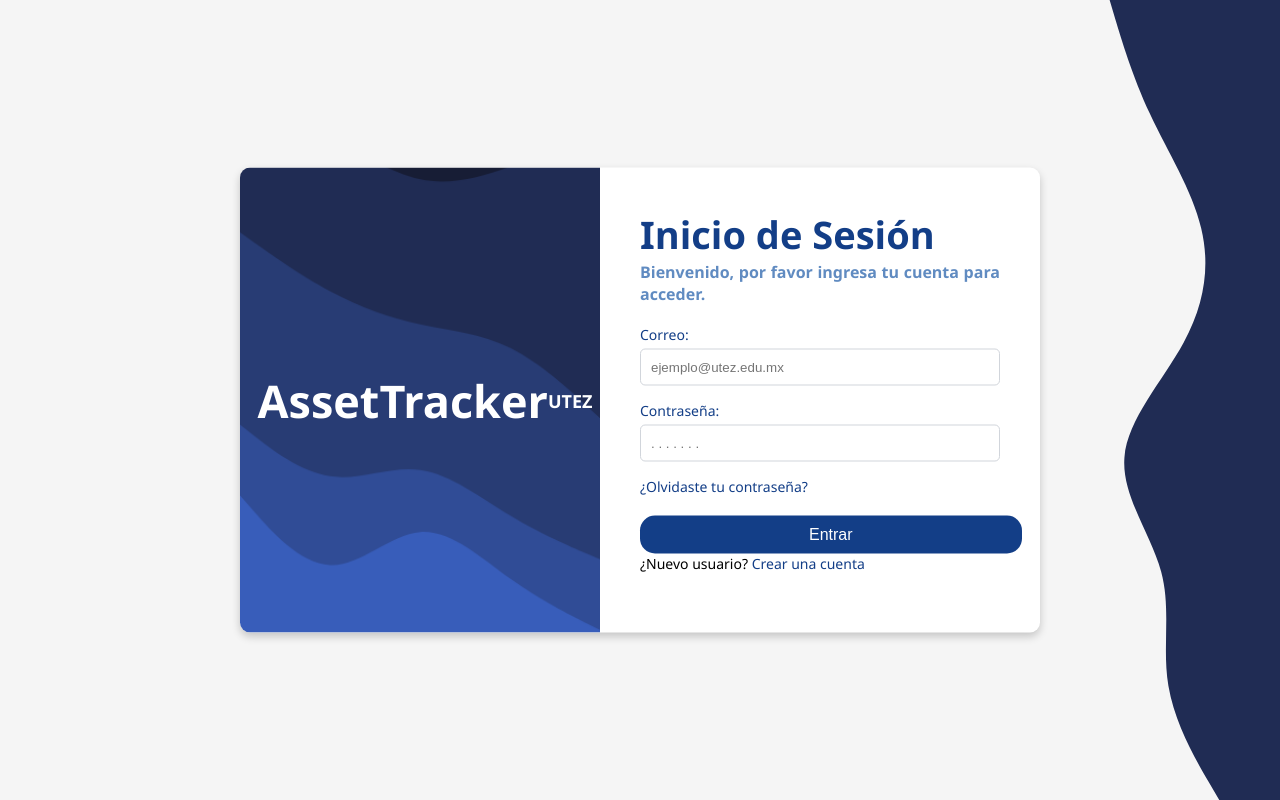
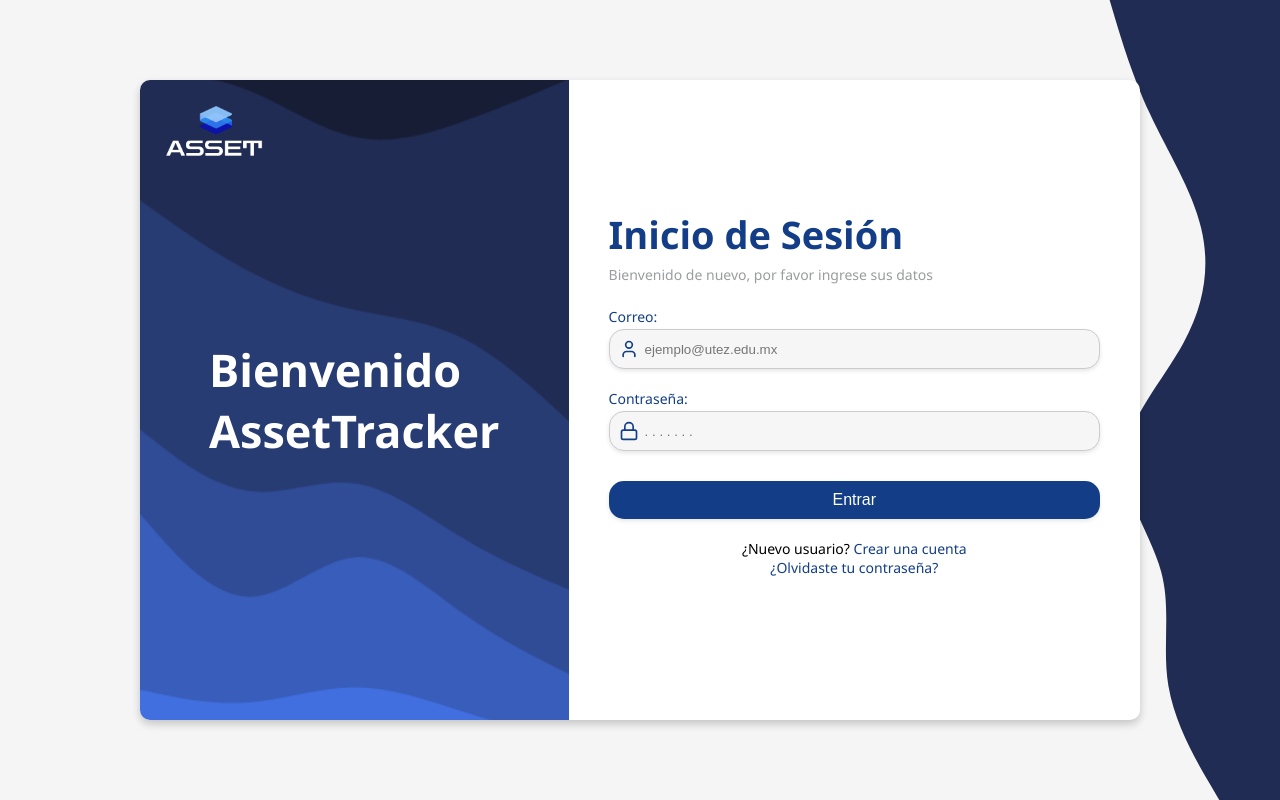
Before and after one commit to josemanuel11sans/AssetTrackerUtez-FrontEnd, a React (Vite) app: page / in a window 1280 px wide. Built offline with nearby package versions, Linux system fonts and the light colour scheme.

Commit message:
Mejora en el diseño de la pantalla Login

```diff
--- a/src/pages/Login.jsx
+++ b/src/pages/Login.jsx
@@ -2,7 +2,8 @@
 import { AuthContext } from "../context/AuthContext";
 import { useNavigate } from "react-router-dom";
 import { ToastContainer, toast } from "react-toastify";
-import "../styles/Login.css"; // Asegúrate de que el archivo CSS esté correctamente enlazado
+import { User, Lock } from "lucide-react";
+import "../styles/Login.css";
 
 const Login = () => {
   const [correo, setCorreo] = useState("");
@@ -35,20 +36,18 @@
       <div className="login-box fixed-box">
         {/* Lado izquierdo: Imagen o ilustración */}
         <div className="illustration">
-          {/* Aquí puedes agregar una imagen, por ejemplo */}
-          <h1 className="title">AssetTracker</h1>
-          <h2 className="subtitle">UTEZ</h2>
+          <img src="../src/assets/textLogo.png" alt="Imagen de Asset Tracker UTEZ" className="illustration-img" />
+          <h1 className="title">Bienvenido AssetTracker</h1>
         </div>
-
         {/* Lado derecho: Formulario de login */}
         <div className="form-container">
           <h1 className="title2">Inicio de Sesión</h1>
-          <p className="description">
-            Bienvenido, por favor ingresa tu cuenta para acceder.
-          </p>
+          <p className="description">Bienvenido de nuevo, por favor ingrese sus datos</p>
           <form className="login-form" onSubmit={handleSubmit}>
             <div className="input-group">
               <label>Correo:</label>
+              <div className="input-container">
+                <User className="icon" size={20} color="#133E87 " />
                 <input
                   type="email"
                   placeholder="ejemplo@utez.edu.mx"
@@ -57,8 +56,11 @@
                   required
                 />
               </div>
+            </div>
             <div className="input-group">
               <label>Contraseña:</label>
+              <div className="input-container">
+                <Lock className="icon" size={20} color="#133E87 " />
                 <input
                   type="password"
                   placeholder=". . . . . . ."
@@ -67,8 +69,6 @@
                   required
                 />
               </div>
-            <div className="links">
-              <a href="#">¿Olvidaste tu contraseña?</a>
             </div>
             <button type="submit" className="login-button">
               Entrar
@@ -77,9 +77,9 @@
               <p>
                 ¿Nuevo usuario? <a href="#">Crear una cuenta</a>
               </p>
+              <a href="#">¿Olvidaste tu contraseña?</a>
             </div>
           </form>
-
         </div>
       </div>
       <ToastContainer />
--- a/src/styles/Login.css
+++ b/src/styles/Login.css
@@ -21,7 +21,8 @@
     border-radius: 10px;
     box-shadow: 0 4px 8px rgba(0, 0, 0, 0.2);
     overflow: hidden;
-    width: 800px;
+    width: 125vh;
+    height: 80vh;
 }
 
 .fixed-box {
@@ -31,8 +32,8 @@
     transform: translate(-50%, -50%);
 }
 
-
 .illustration {
+    position: relative;
     width: 45%;
     display: flex;
     justify-content: center;
@@ -44,11 +45,14 @@
     background-repeat: no-repeat;
 }
 
-/*
 .illustration-img {
-    max-width: 100%;
+    padding: 2vh;
+    position: absolute;
+    top: 10px;
+    left: 10px;
+    max-width: 30%;
     height: auto;
-}*/
+}
 
 .form-container {
     width: 60%;
@@ -56,41 +60,37 @@
     display: flex;
     flex-direction: column;
     justify-content: center;
+    padding-top: 55px;
+    padding-bottom: 55px;
 }
 
 .title {
     font-size: 45px;
     font-weight: bold;
     color: #FFFFFF;
-    margin-bottom: 1px;
-    text-align: left;
-    padding-left: 10px;
+    position: absolute;
+    top: 50%;
+    left: 50%;
+    transform: translate(-50%, -50%);
 }
 
 .title2 {
     font-size: 38px;
     font-weight: bold;
     color: #133E87;
-    margin-bottom: 1px;
-    text-align: left;
-}
-
-.subtitle {
-    font-size: 18px;
-    color: #FFFFFF;
-    font-weight: bold;
-    margin-top: 0;
     text-align: left;
 }
 
 .description {
-    color: #608BC1;
-    margin-bottom: 20px;
-    font-weight: bold;
-    text-align: justify;
+    color: #9a9c9d;
+    margin-bottom: 8px;
+    margin-top: 5px;
+    text-align: left;
+    font-size: 14px;
 }
 
 .input-group {
+    margin-top: 10px;
     margin-bottom: 15px;
 }
 
@@ -98,21 +98,46 @@
     display: block;
     font-size: 14px;
     color: #133E87;
-    margin-bottom: 5px;
+    padding-top: 5px;
+    margin-bottom: 3px;
     text-align: left;
 }
 
 .input-group input {
     width: 100%;
     padding: 10px;
+    background-color: #f6f6f6;
     border: 1px solid #d1d5db;
-    border-radius: 5px;
+    box-shadow: 0 2px 4px rgba(0, 0, 0, 0.1);
+}
+
+.input-container {
+    position: relative;
+    display: flex;
+    align-items: center;
+}
+
+.input-container .icon {
+    position: absolute;
+    left: 10px;
+    color: gray;
+}
+
+.input-container input {
+    padding-left: 35px;
+    width: 100%;
+    border: 1px solid #ccc;
+    border-radius: 15px;
+    height: 40px;
 }
 
 .links {
     display: flex;
     font-size: 14px;
-    margin-bottom: 20px;
+    margin-top: 20px;
+    margin-bottom: 15px;
+    flex-direction: column;
+    text-align: center;
 }
 
 .links a {
@@ -125,7 +150,7 @@
 }
 
 .login-button {
-    width: 106%;
+    width: 100%;
     padding: 10px;
     background: #133E87;
     color: white;
@@ -133,6 +158,8 @@
     border-radius: 15px;
     cursor: pointer;
     font-size: 16px;
+    margin-top: 15px;
+    box-shadow: 0 2px 4px rgba(0, 0, 0, 0.1);
 }
 
 .login-button:hover {
```
Also changed, not shown: src/assets/textLogo.png (added). Lines whose indentation alone changed are shown as unchanged.
